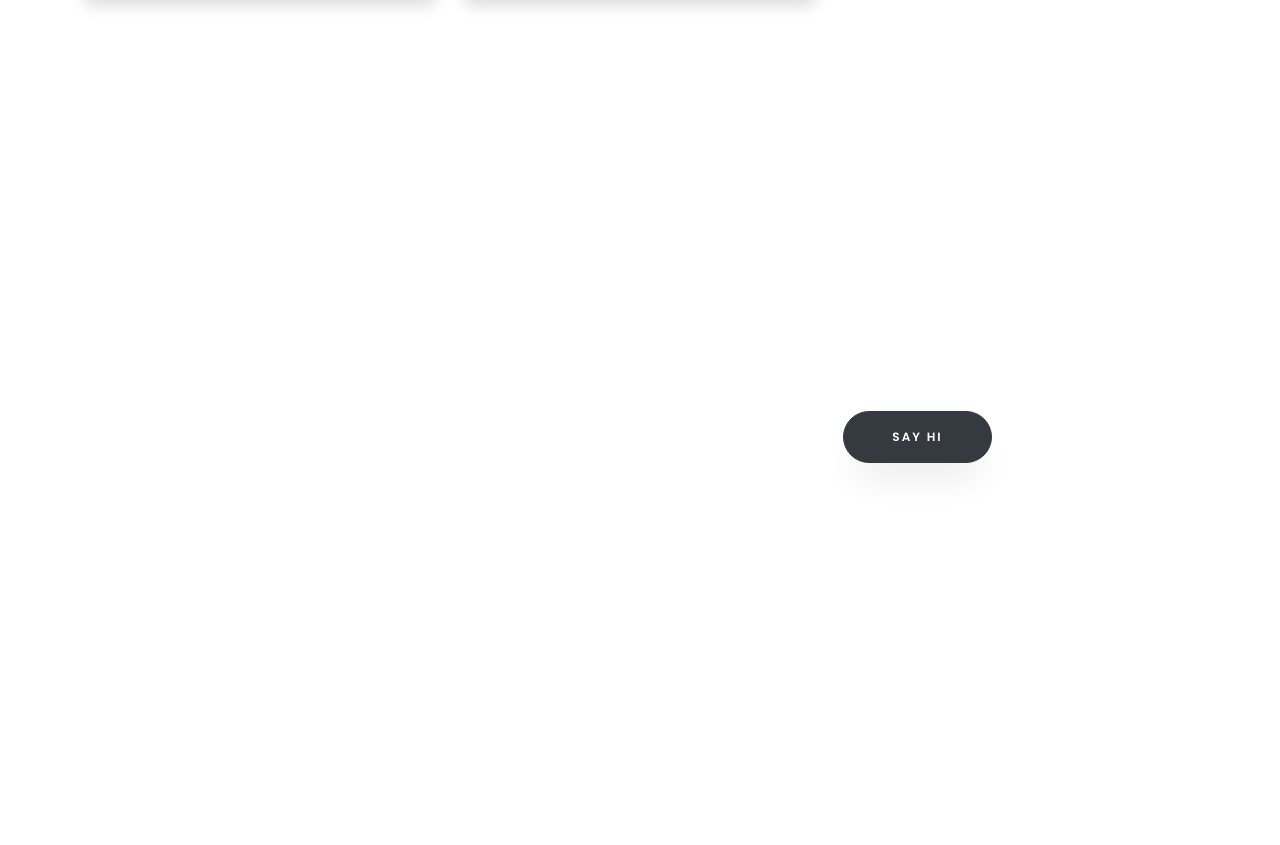
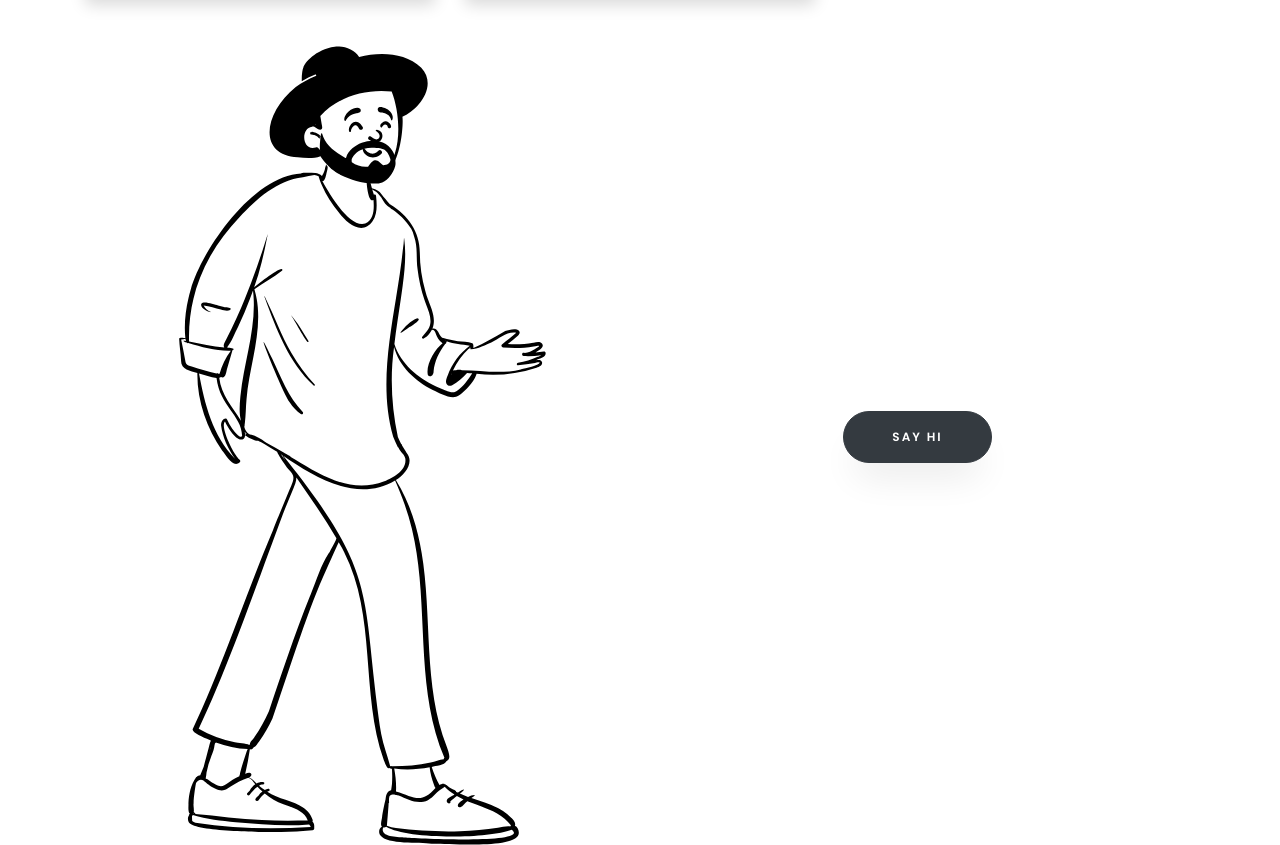
Before and after one commit to khatrimanoj/manojcode.github.io, a website: page index.html in a window 1280 px wide. Shown: the part 5075-5920 px from the top of the page. Drawn offline with Linux system fonts and the light colour scheme; a script that the page names is missing; files whose address does not match are found by name.

Commit message:
contact last section changes
image changes

```diff
--- a/index.html
+++ b/index.html
@@ -551,7 +551,7 @@
 					</div>
 				</div>
 
-				<div class="col-md-6 d-flex align-items-center js-fullheight justify-content-center">
+				<div class="col-md-6 d-flex js-fullheight justify-content-center">
 					<div class="img" style="background-image: url(images/contact.svg);background-size: contain;"></div>
 				</div>
 			</div>
```
